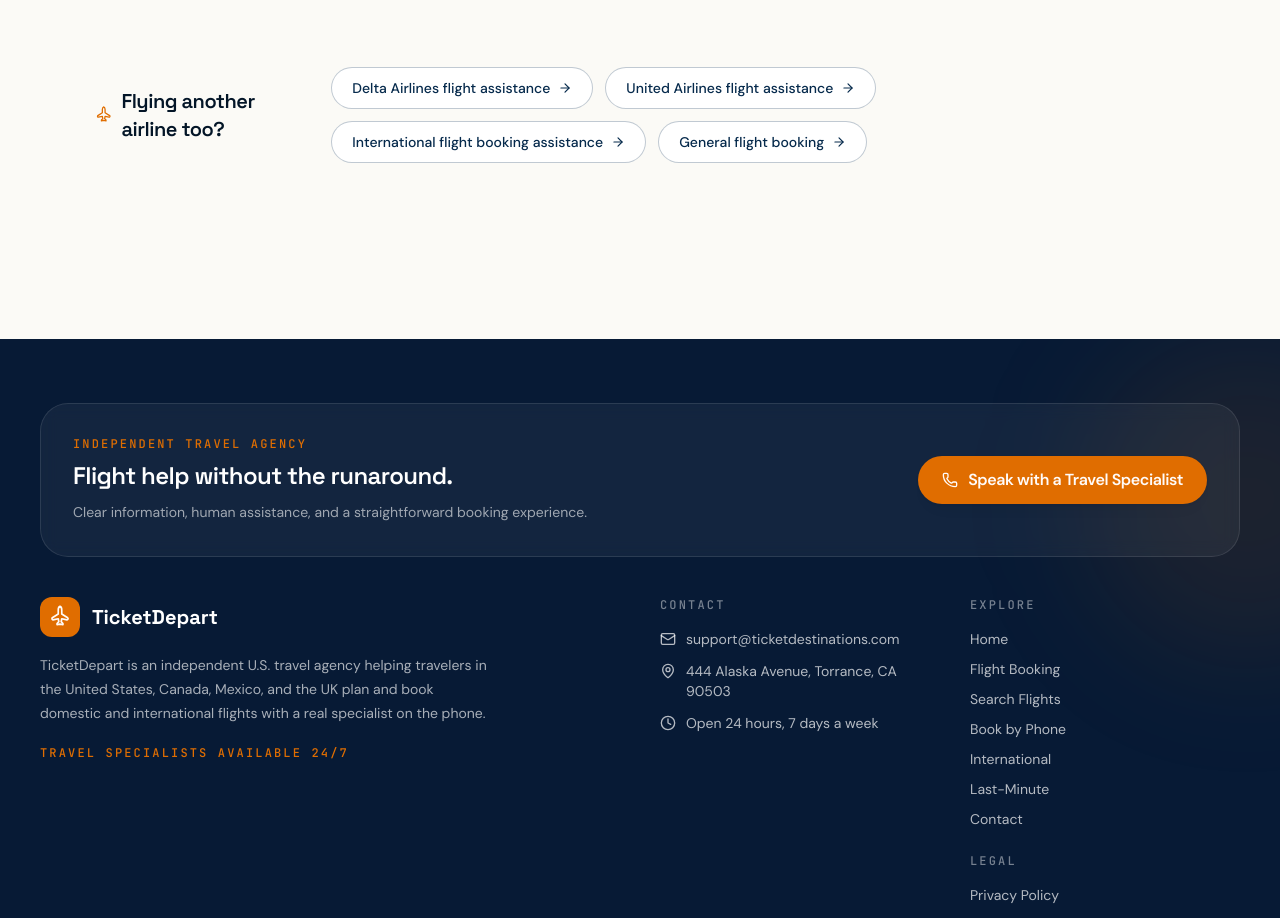
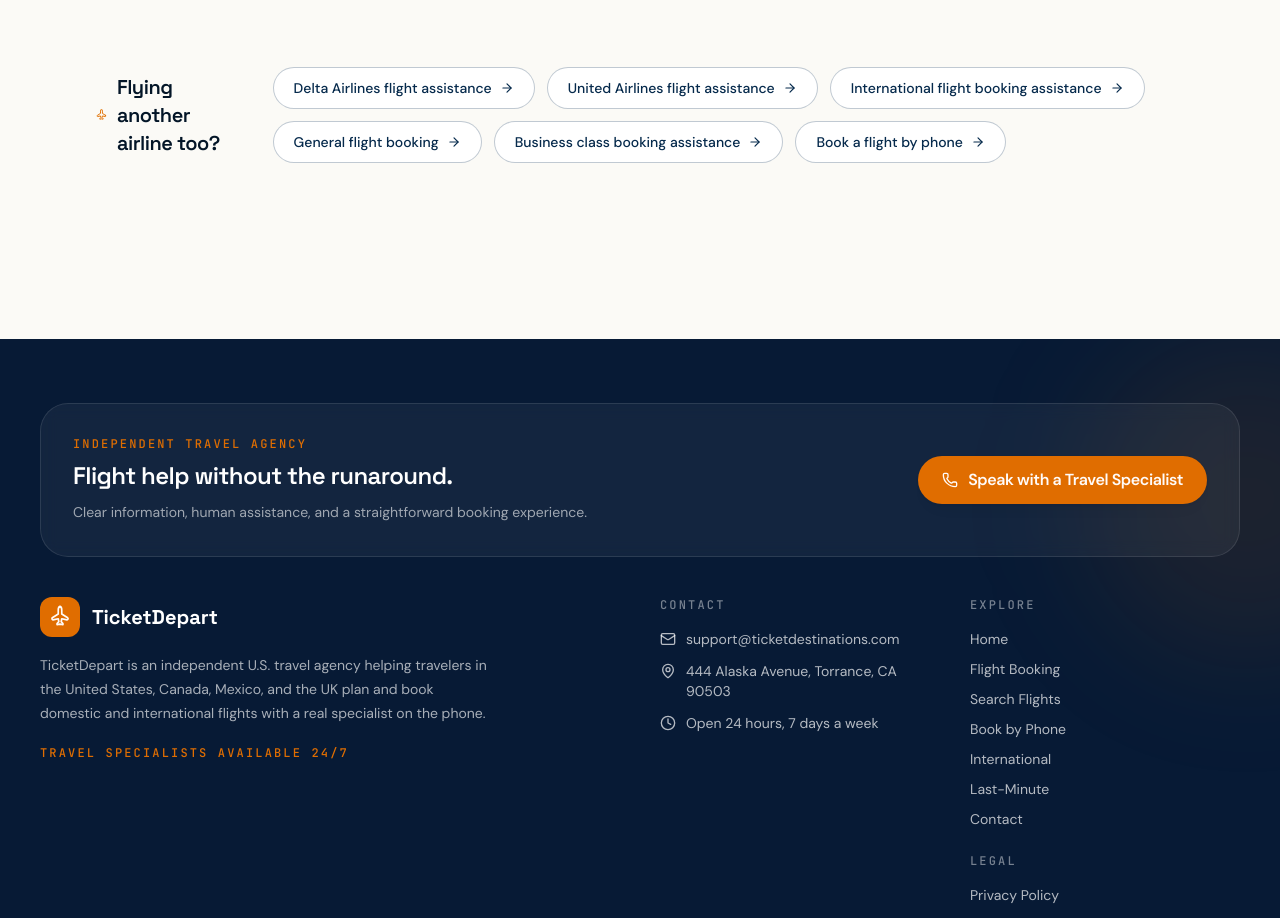
Before and after one commit to gauravpabbun1989-spec/td-2-2026, a React (Vite) app in the folder src/frontend/: page /american-airlines in a window 1280 px wide. Shown: the part 5460-6378 px from the top of the page. Built offline with nearby package versions, Linux system fonts and the light colour scheme; what @caffeineai/core-infrastructure, @icp-sdk/core would draw is missing.

Commit message:
SEO: strengthen airline to booking intent internal links

```diff
--- a/src/frontend/src/pages/airlines/AmericanAirlinesPage.tsx
+++ b/src/frontend/src/pages/airlines/AmericanAirlinesPage.tsx
@@ -131,6 +131,8 @@ const RELATED = [
   { label: "United Airlines flight assistance", to: "/united-airlines" },
   { label: "International flight booking assistance", to: "/international-flight-booking" },
   { label: "General flight booking", to: "/flight-booking" },
+  { label: "Business class booking assistance", to: "/business-class-flight-booking" },
+  { label: "Book a flight by phone", to: "/book-a-flight-by-phone" },
 ] as const;
 
 /**
```
